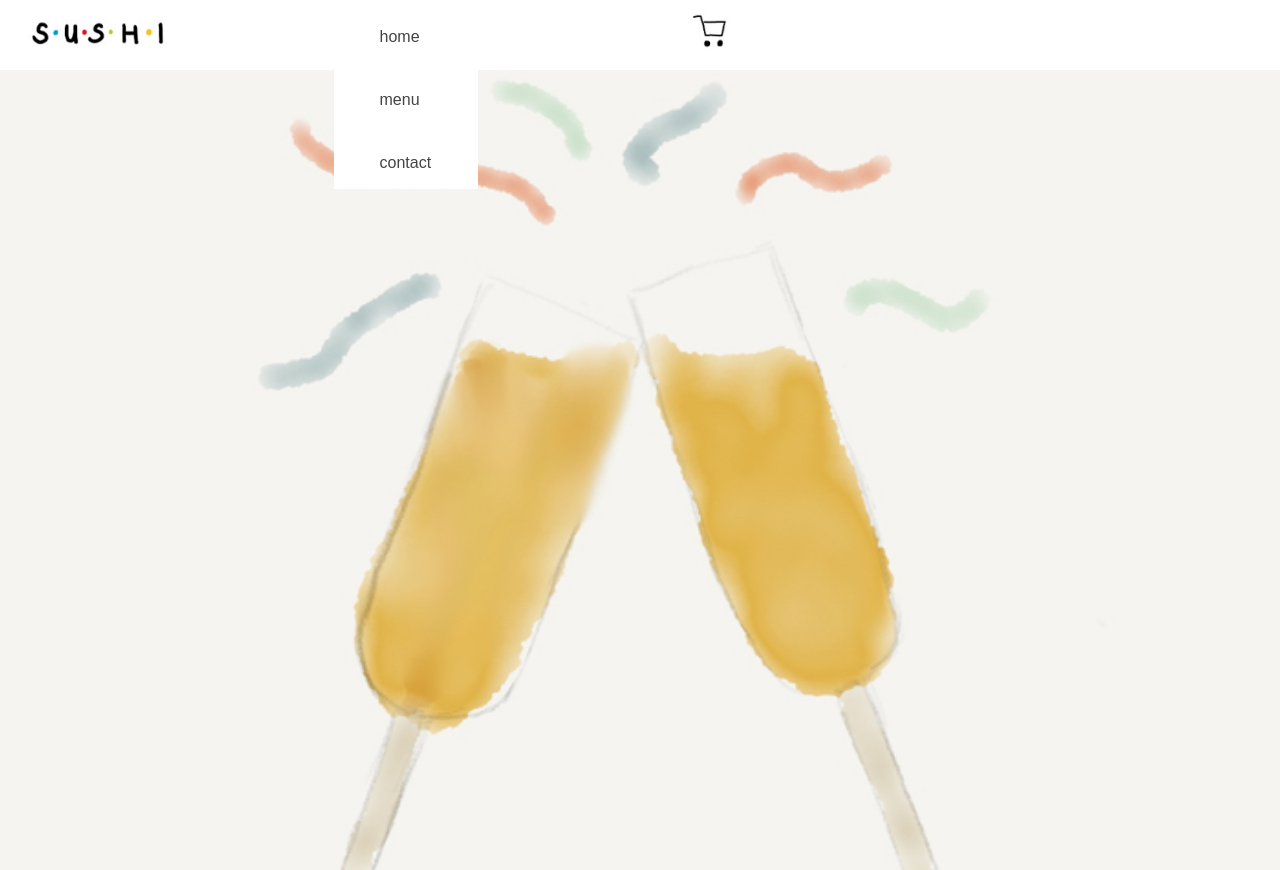
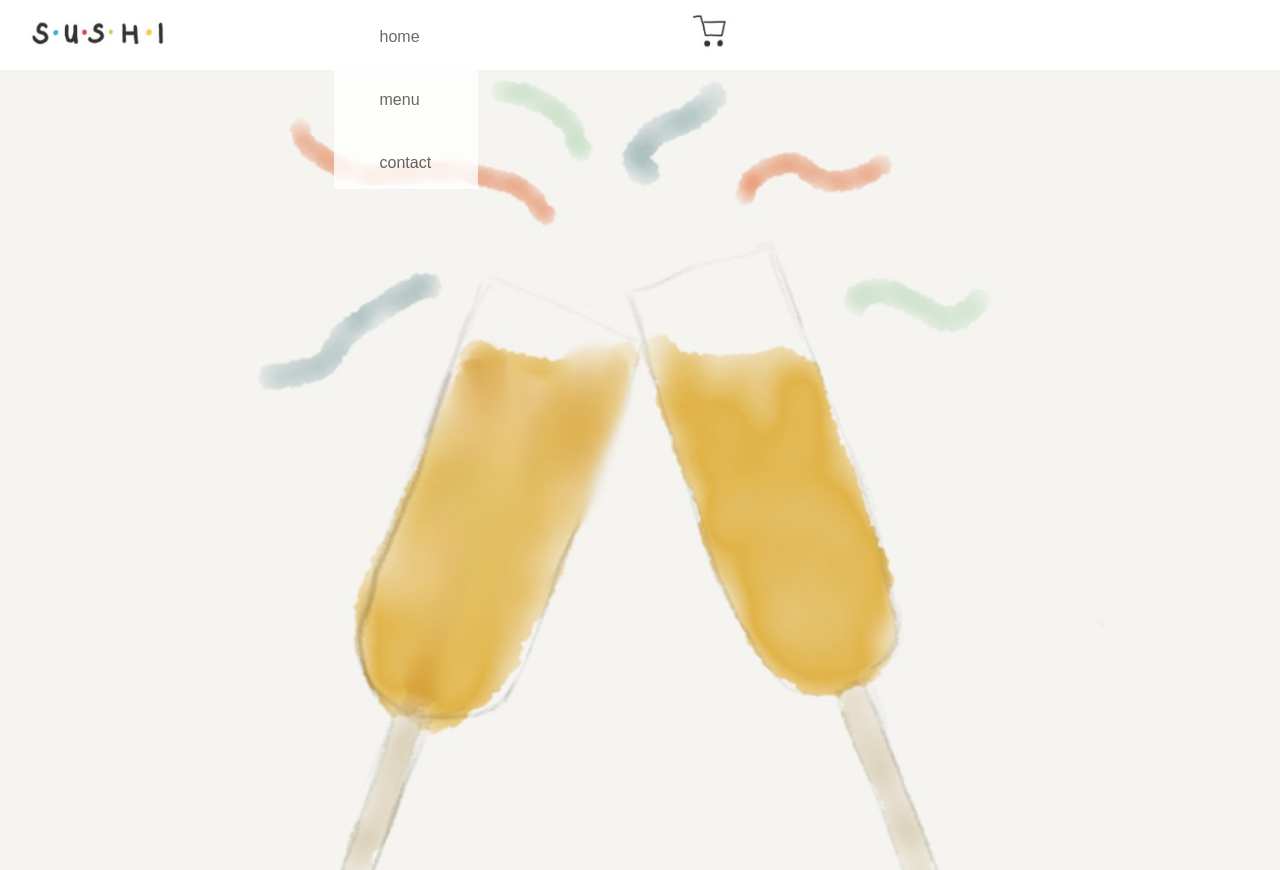
Before and after one commit to kimberlylie/sushi, a PHP site: page /index.html in a window 1280 px wide. Run offline with PHP 8.4, Linux system fonts and the light colour scheme.

Commit message:
lower opacity of header

```diff
--- a/sushi.css
+++ b/sushi.css
@@ -16,6 +16,7 @@ header {
   height: 63px;
   top: 0;
   z-index: 1;
+  opacity:0.8;
   background-color: #fff;
 }
 
```
